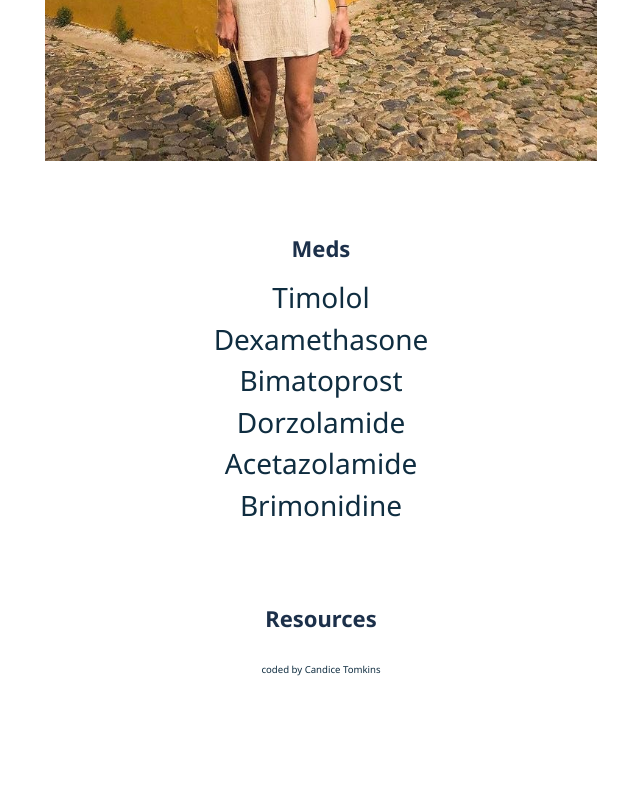
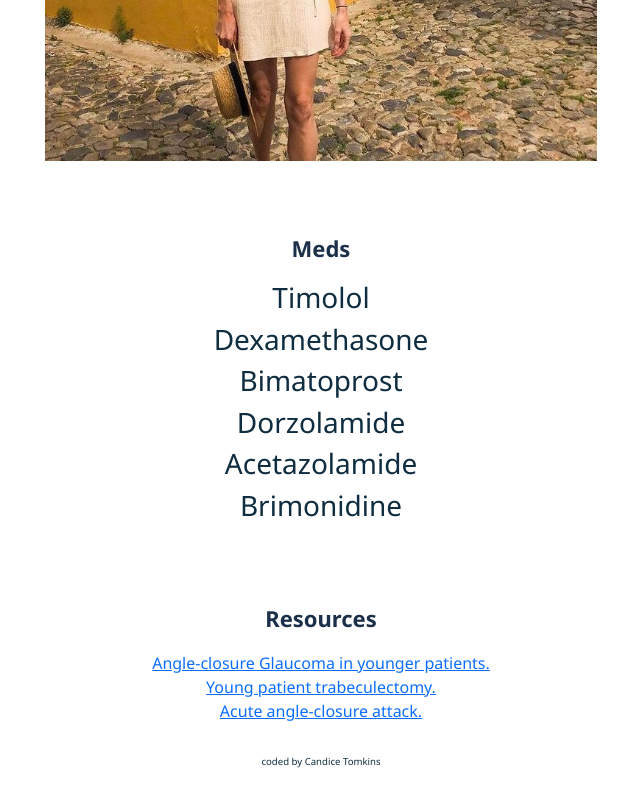
Before and after one commit to CandiceTomkins/glaucoma-app, a React (Create React App) app: page / in a window 1280 px wide. Shown: the part 1208-2008 px from the top of the page, without its empty margins (319-959 px from the left). Before the commit the page ends 1916 px from the top, so only its background shows below. Built offline with nearby package versions, Linux system fonts and the light colour scheme.

Commit message:
added links to resources

```diff
--- a/src/Dictionary.js
+++ b/src/Dictionary.js
@@ -45,7 +45,7 @@ export default function Dictionary() {
 
       <Results results={results} />
       <small>
-        Comprehensive medical dictionary from the experts at{" "}
+        Comprehensive medical dictionary API from{" "}
         <a
           href="https://www.merriam-webster.com/medical"
           alt="Merriam Webster link"
--- a/src/Resources.js
+++ b/src/Resources.js
@@ -4,6 +4,26 @@ export default function Resources() {
   return (
     <div className="container resources">
       <h2 className="section-title">Resources</h2>
+      <a
+        href="https://www.ncbi.nlm.nih.gov/pmc/articles/PMC1358963/"
+        alt="angle-closure glaucoma under 40"
+      >
+        Angle-closure Glaucoma in younger patients.
+      </a>
+      <br />
+      <a
+        href="https://pubmed.ncbi.nlm.nih.gov/8510908/"
+        alt="Young patient trabeculectomy"
+      >
+        Young patient trabeculectomy.
+      </a>
+      <br />
+      <a
+        href="https://www.reviewofophthalmology.com/article/managing-the-narrow-angle-patient"
+        alt="YAngle-closue attact"
+      >
+        Acute angle-closure attack.
+      </a>
     </div>
   );
 }
```
